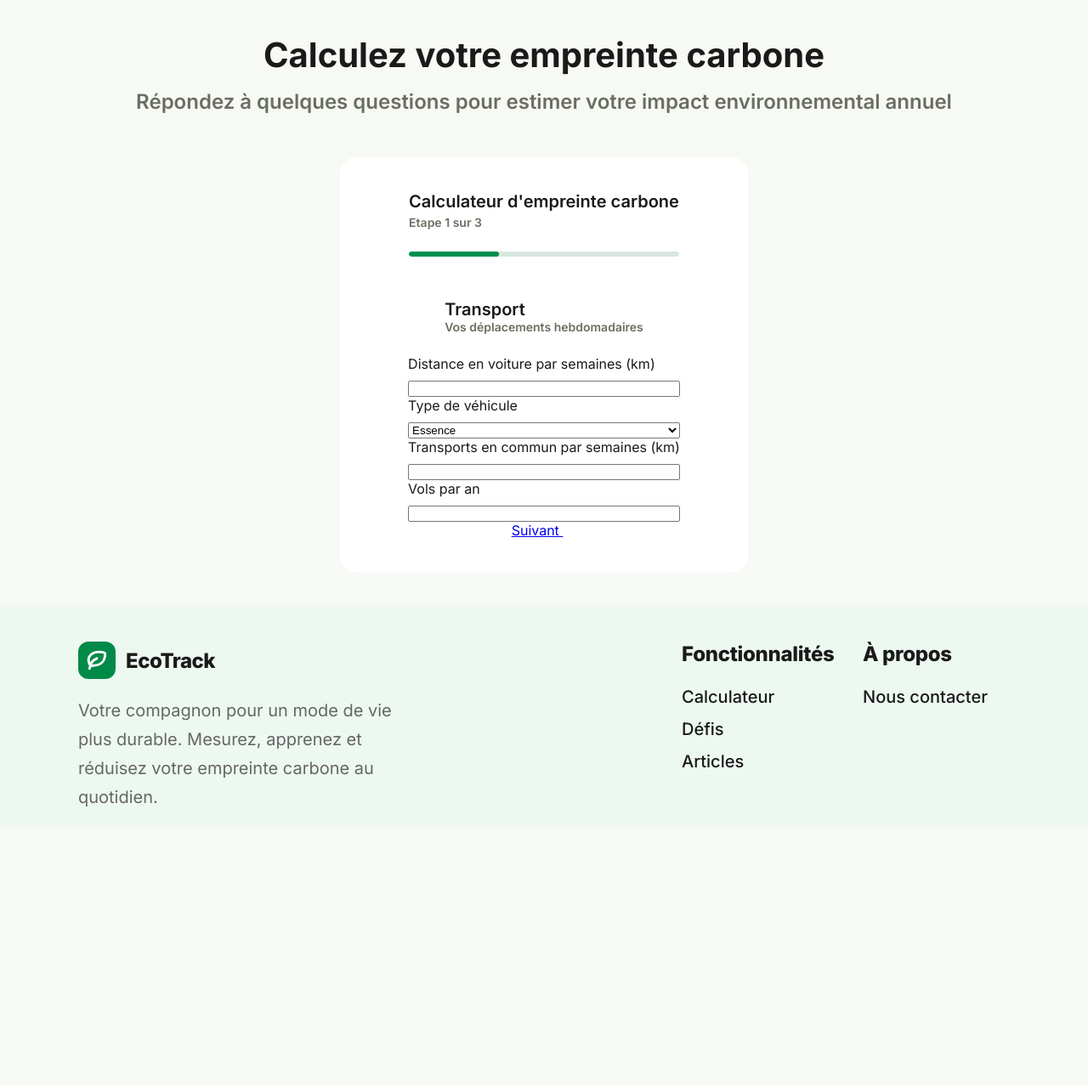
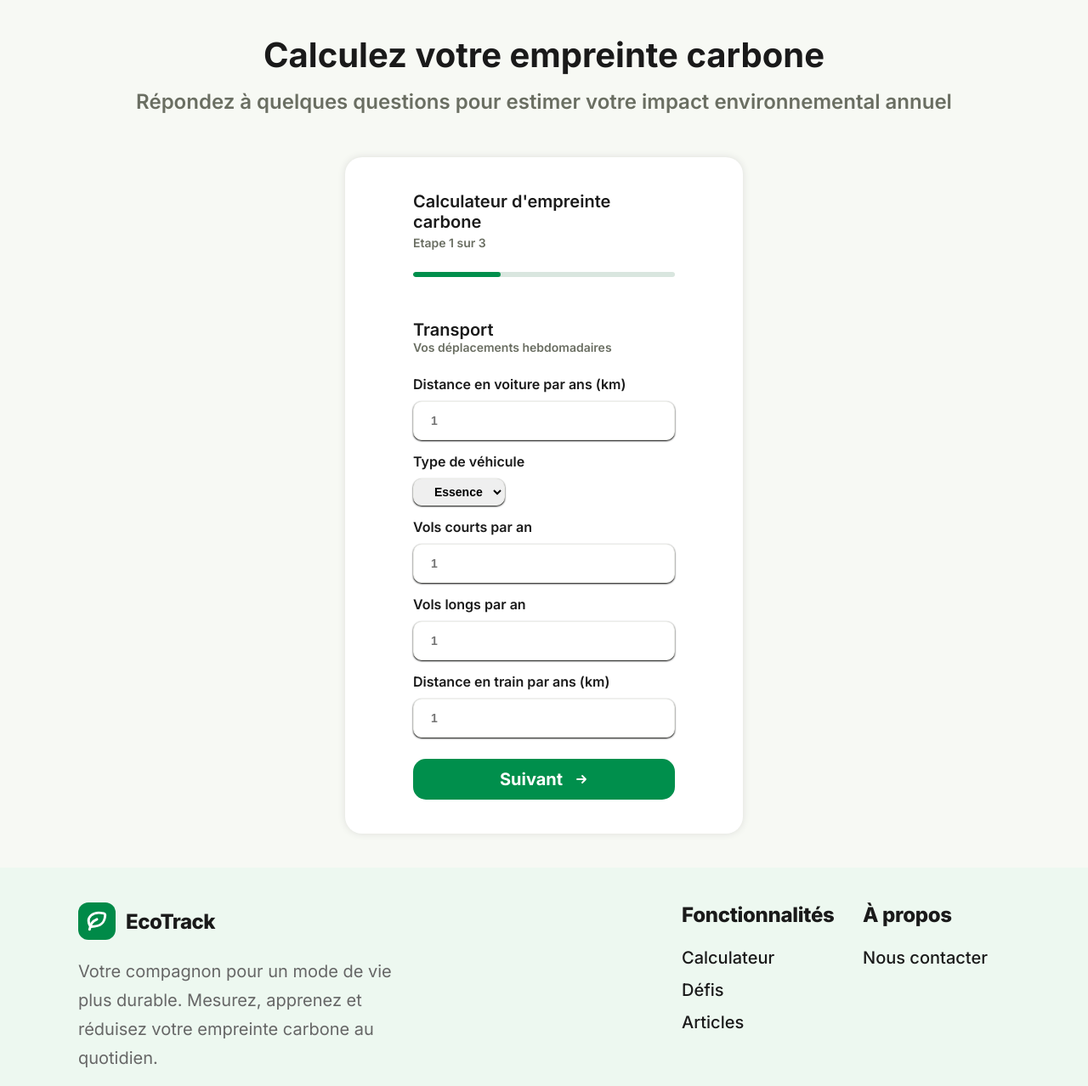
Before and after one commit to mgayvallet/EcoTrack, a PHP site: page /calculator in a window 1280 px wide. Shown: the part 72-1350 px from the top of the page at 85% size. Before the commit the page ends 1022 px from the top, so only its background shows below. Run offline with PHP 8.4, Linux system fonts and the light colour scheme.

Commit message:
feat: enhance calculator form layout and improve input fields for better user experience

```diff
--- a/public/style/calculator.css
+++ b/public/style/calculator.css
@@ -25,6 +25,13 @@ section {
 	border-radius: 20px;
 	text-align: left;
 	background-color: #fff;
+	-webkit-box-shadow: 0px 0px 8px 0px #dddeda;
+	box-shadow: 0px 0px 8px 0px #dddeda;
+	width: 38%;
+}
+section div,
+section form {
+	width: 100%;
 }
 form {
 	text-align: left;
@@ -79,9 +86,49 @@ form div p {
 	font-weight: 600;
 	color: #6a6e62;
 }
+form .label-container {
+	display: flex;
+	flex-direction: column;
+	gap: 15px;
+}
 form label {
 	display: flex;
 	flex-direction: column;
 	width: 100%;
 	gap: 10px;
+	font-size: 16px;
+	font-weight: 600;
 }
+label input,
+label select {
+	border-radius: 10px;
+	border: 1px solid #ecede9;
+	padding: 14px 0 14px 20px;
+	-webkit-box-shadow: 0px 1px 2px 0px #000000;
+	box-shadow: 0px 1px 2px 0px #000000;
+	font-size: 14px;
+	font-weight: 600;
+}
+label select {
+	padding: 6px 0 6px 20px;
+	width: 35%;
+}
+label input::-webkit-inner-spin-button,
+label input::-webkit-outer-spin-button {
+	-webkit-appearance: none;
+	margin: 0;
+}
+a.link-calculator {
+	display: flex;
+	flex-direction: row;
+	align-items: center;
+	justify-content: center;
+	padding: 12px 0;
+	border-radius: 15px;
+	gap: 14px;
+	width: 100%;
+	background-color: #008f4c;
+	color: #fff;
+	font-weight: 700;
+	font-size: 20px;
+}
--- a/public/style/style.css
+++ b/public/style/style.css
@@ -5,6 +5,7 @@
 	box-sizing: border-box;
 	margin: 0;
 	padding: 0;
+	text-decoration: none;
 }
 
 :root {
--- a/src/Views/App/calculator.php
+++ b/src/Views/App/calculator.php
@@ -18,9 +18,10 @@
       <h3>Transport</h3>
       <p>Vos déplacements hebdomadaires</p>
     </div>
+    <div class="label-container">
       <label>
-      Distance en voiture par semaines (km)
-      <input type="number" name="" id="" max="1000000" min="0">
+        Distance en voiture par ans (km)
+        <input type="number" name="" id="" max="1000000" min="1" placeholder="1">
       </label>
       <label>
         Type de véhicule
@@ -29,15 +30,20 @@
         </select>
       </label>
       <label>
-      Transports en commun par semaines (km)
-      <input type="number" name="" id="" max="1000000" min="0">
+        Vols courts par an
+        <input type="number" name="" id="" max="25" min="1" placeholder="1">
       </label>
       <label>
-      Vols par an
-      <input type="number" name="" id="" max="25" min="0">
+        Vols longs par an
+        <input type="number" name="" id="" max="25" min="1" placeholder="1">
       </label>
+      <label>
+        Distance en train par ans (km)
+        <input type="number" name="" id="" max="1000000" min="1" placeholder="1">
+      </label>
+    </div>
   </form>
-  <a href="/calculator2">
+  <a href="/calculator2" class="link-calculator">
     Suivant
     <svg width="16" height="16" viewBox="0 0 16 16" fill="none">
       <path d="M3 8h10M9 4l4 4-4 4" stroke="white" stroke-width="1.8" stroke-linecap="round" stroke-linejoin="round" />
```
Lines whose indentation alone changed are shown as unchanged.
